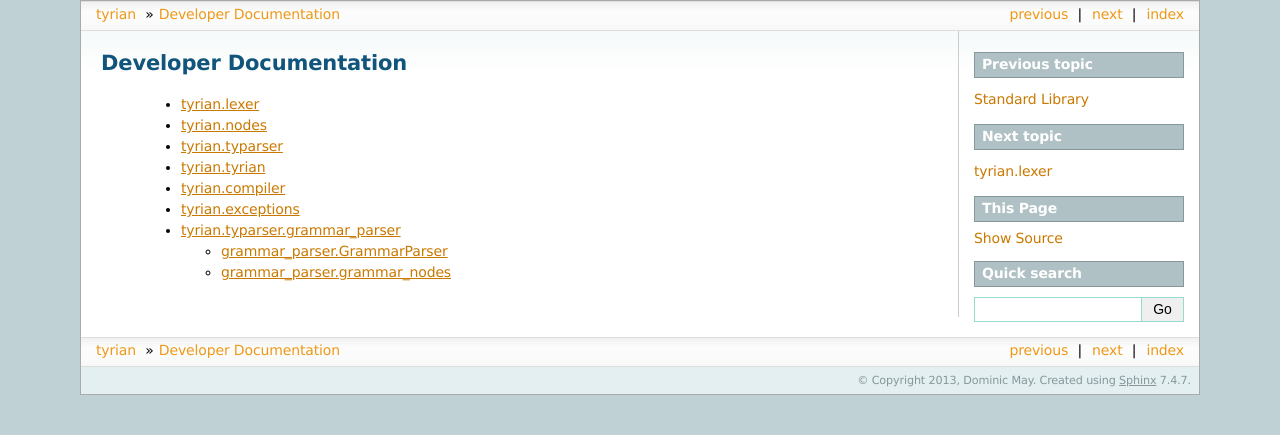
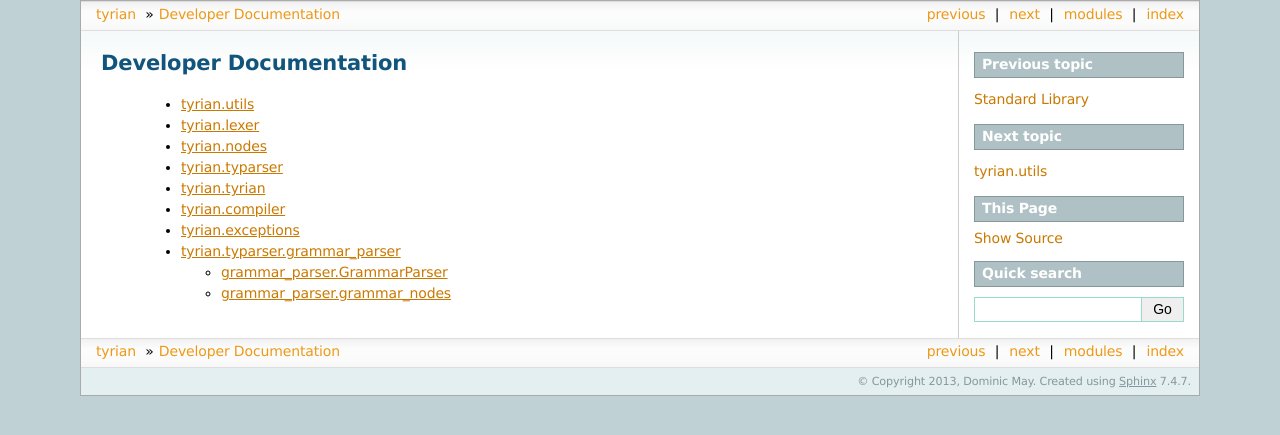
Before and after one commit to Mause/tyrian, a Sphinx documentation site: the page built from docs/source/dev_docs/index.rst, in a window 1280 px wide. Shown: the top 435 px of the page. Built offline with Sphinx 7.4.7, drawn with Linux system fonts in a browser that asks for light colours; formulas are drawn with MathJax 3.

Commit message:
Added utils docs

```diff
--- a/docs/source/dev_docs/index.rst
+++ b/docs/source/dev_docs/index.rst
@@ -2,6 +2,7 @@
 =======================
 
     .. toctree::
+        utils.rst
         lexer.rst
         nodes.rst
         parser.rst
--- /dev/null
+++ b/docs/source/dev_docs/utils.rst
@@ -0,0 +1,6 @@
+tyrian.utils
+============================================
+
+    .. module:: tyrian.utils
+    .. autofunction:: tyrian.utils.flatten
+    .. autofunction:: tyrian.utils.enforce_types
```
